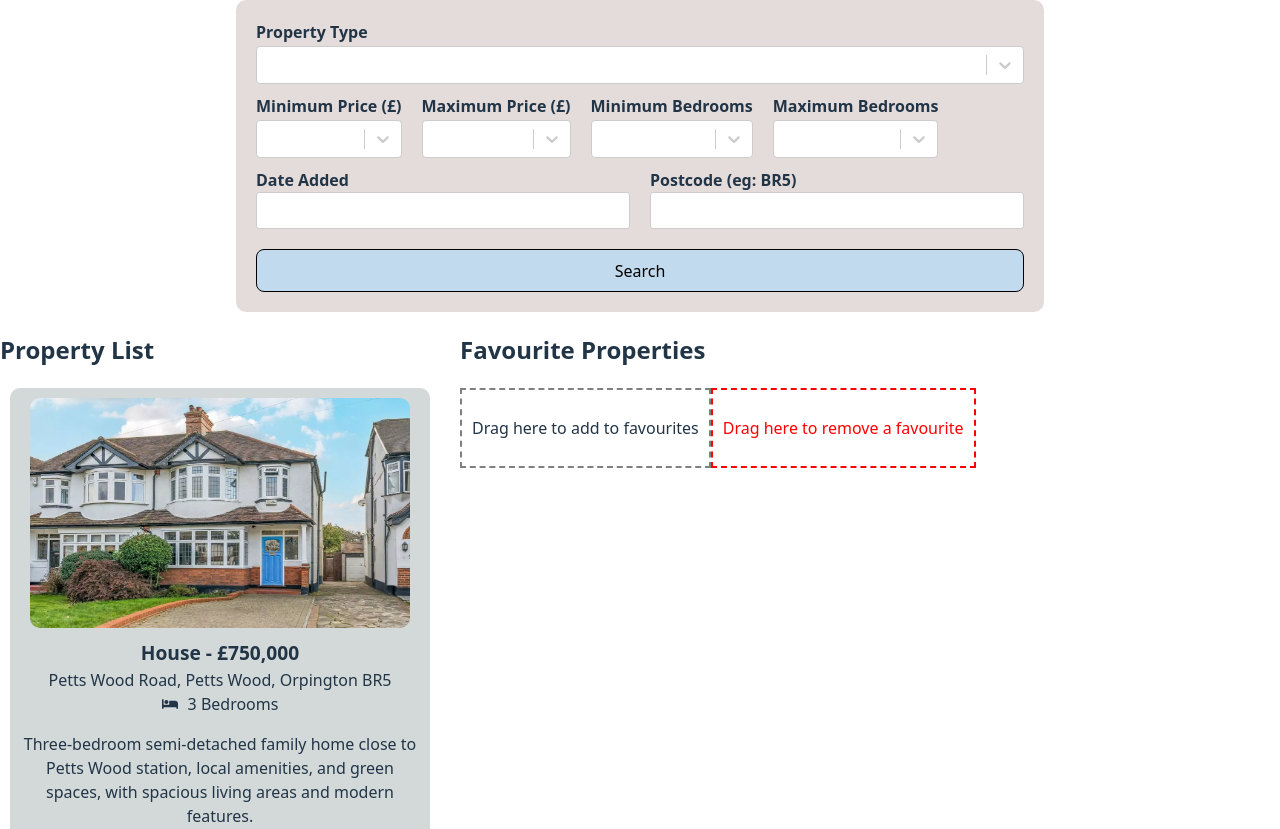
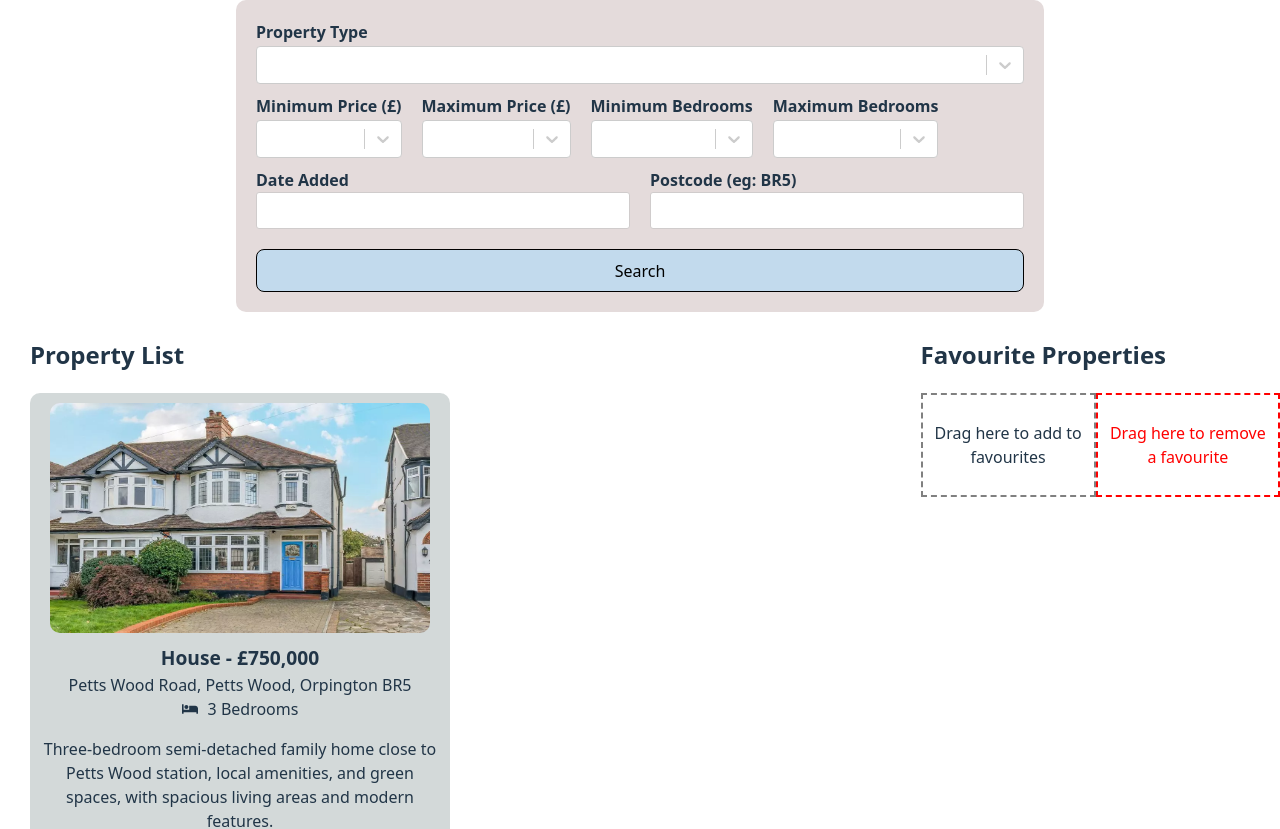
Before and after one commit to shashini13/React-CW, a React (Vite) app: page / in a window 1280 px wide. Shown: the top 829 px of the page. Built offline with nearby package versions, Linux system fonts and the light colour scheme.

Commit message:
Altered few css styles for better alignment

```diff
--- a/src/App.css
+++ b/src/App.css
@@ -62,7 +62,7 @@
 /*PropertyCard.jsx*/
 .property-card {
   background-color: rgba(68, 94, 93, 0.235);
-  margin: 0 10px 10px 10px;
+  margin: 0 10px 10px 0;
   padding: 10px;
   border-radius: 10px;
   text-align: center;
@@ -125,12 +125,23 @@
   align-self: flex-start;
 }
 
+.favourites h2 {
+  margin-top: 5px;
+}
+
 /*PropertyList*/
-.property-list {
+.property-list-div {
+  margin-left: 30px;
+}
+
+.property-list-div h2 {
+  margin-top: 5px;
+}
+
+.property-list-content {
   display: flex;
   flex-wrap: wrap;
   gap: 15px;
-  margin-left: 15px;
 }
 
 /*Favourties and PropertyList displaying section*/
@@ -138,6 +149,7 @@
   display: flex;
   gap: 20px;
   align-items: flex-start;
+  margin-top: 20px;
 }
 
 /*PropertyDetails*/
@@ -145,7 +157,7 @@
   width: 1000px;
   border-radius: 5px;
   box-shadow: 1px 2px 5px rgb(214, 210, 210);
-  margin: 10px auto;
+  margin: 25px auto;
   padding: 10px;
 }
 
@@ -166,9 +178,9 @@
   width: 40px !important;
 }
 
-.property-details-div > p:first-of-type  {
+.property-details-small-content > p:first-of-type  {
   text-align: center;
-  margin: 25px 0;
+  margin: 0 0 10px 0;
 }
 
 .property-details-div h2, h3 {
@@ -183,7 +195,7 @@
   border: 1px solid rgb(182, 176, 176);
   border-radius: 5px;
   width: 80%;
-  margin: 0 auto;
+  margin: 5px auto;
 }
 
 .summary-item {
```
